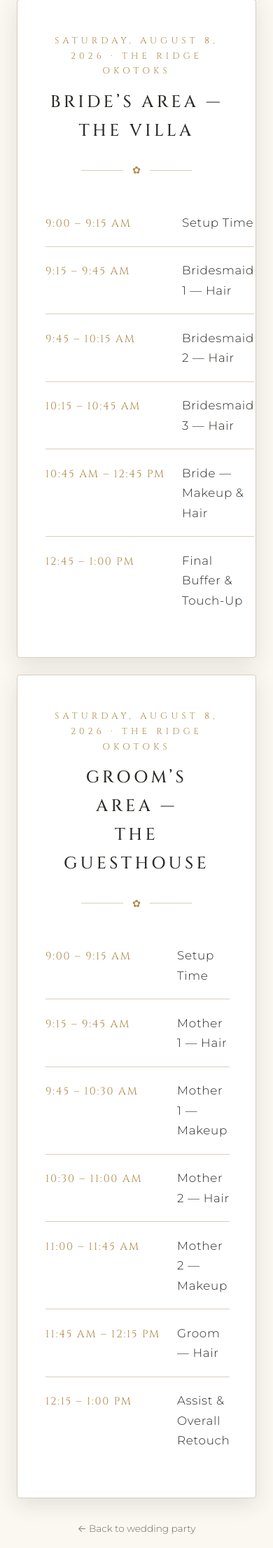
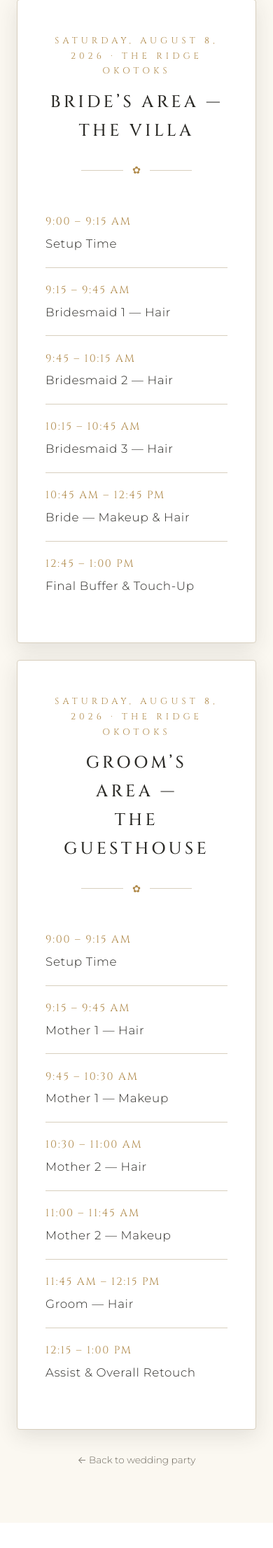
Before and after one commit to stevenliuxd/wedding-site, a Flask app: page /makeup in a window 390 px wide. Shown: the part 2291-4503 px from the top of the page at 70% size. After the commit the page ends 4467 px from the top, so only its background shows below. Run offline with Flask 3, Linux system fonts and the light colour scheme.

Commit message:
Stack makeup schedule rows vertically below 640px
So that long event descriptions stay on one line on mobile instead of
wrapping next to the time column.

Co-Authored-By: Claude Opus 4.7 <noreply@anthropic.com>

```diff
--- a/static/styles.css
+++ b/static/styles.css
@@ -366,6 +366,11 @@ section.alt { background: var(--cream); }
 .program-wide .program-row { grid-column: 1 / -1; grid-template-columns: subgrid; gap: 1.5rem; }
 .program-wide .program-row:first-child { padding-top: 0; }
 .program-wide .program-time { white-space: nowrap; }
+@media (max-width: 640px) {
+  .program-wide { display: block; }
+  .program-wide .program-row { display: block; }
+  .program-wide .program-time { display: block; margin-bottom: 0.25rem; }
+}
 
 /* Buttons */
 .btn {
```
